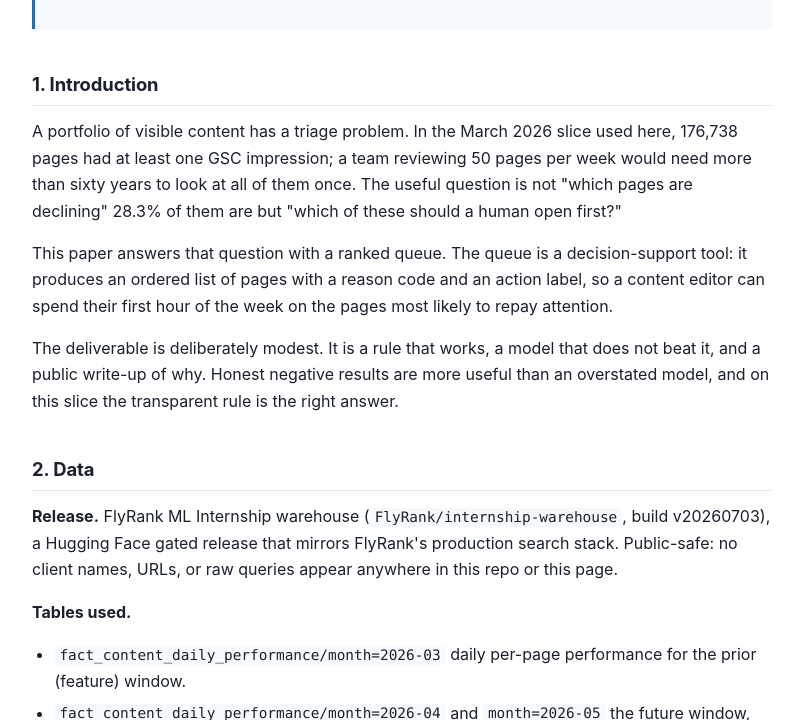
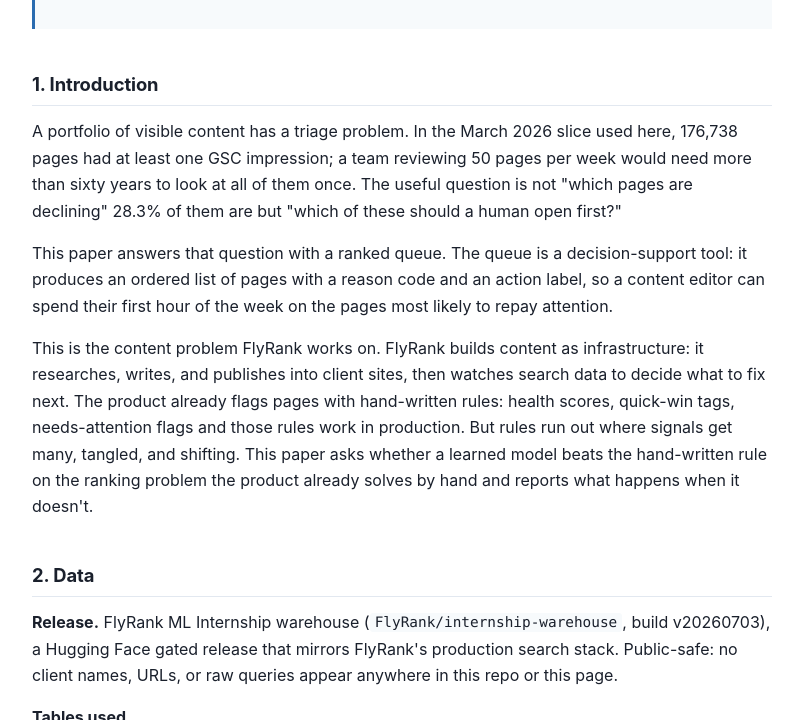
Before and after one commit to Zoye-J/FlyRank--MachineLearning, a plain HTML site: page docs/index.html in a window 1280 px wide. Shown: the part 548-1268 px from the top of the page, without its empty margins (238-1041 px from the left). Drawn offline with Linux system fonts and the light colour scheme.

Commit message:
Update index.html

```diff
--- a/docs/index.html
+++ b/docs/index.html
@@ -174,9 +174,14 @@
   editor can spend their first hour of the week on the pages most likely to repay attention.
 </p>
 <p>
-  The deliverable is deliberately modest. It is a rule that works, a model that does not beat
-  it, and a public write-up of why. Honest negative results are more useful than an overstated
-  model, and on this slice the transparent rule is the right answer.
+  This is the content problem FlyRank works on. FlyRank builds content as
+  infrastructure: it researches, writes, and publishes into client sites, then watches search
+  data to decide what to fix next. The product already flags pages with hand-written rules:
+  health scores, quick-win tags, needs-attention flags and those rules work in production.
+  But rules run out where signals get many, tangled, and shifting. This paper asks whether a
+  learned model beats the hand-written rule on the ranking problem the product already solves
+  by hand  and reports what happens when it doesn't.
+</p>
 </p>
 
 <h2>2. Data</h2>
```
